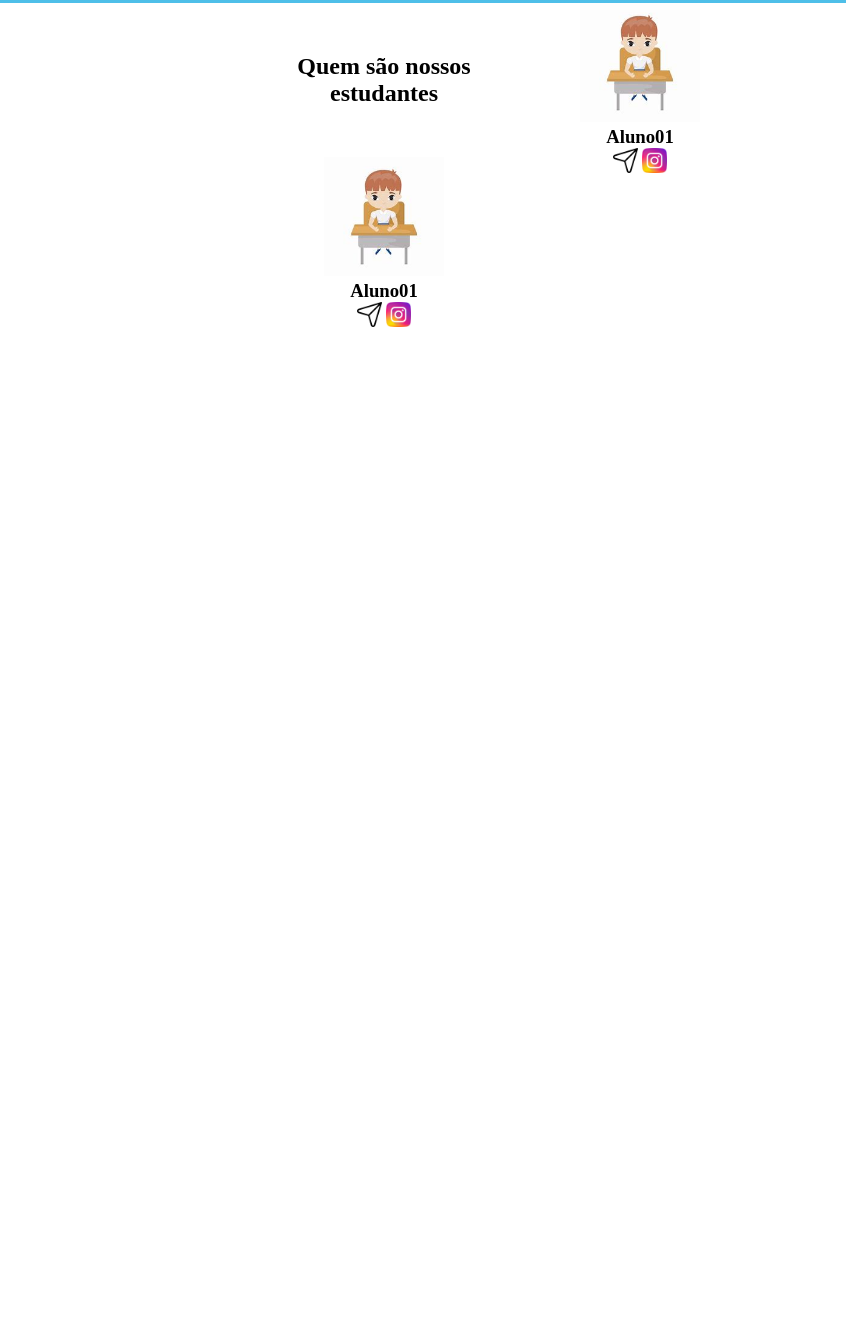
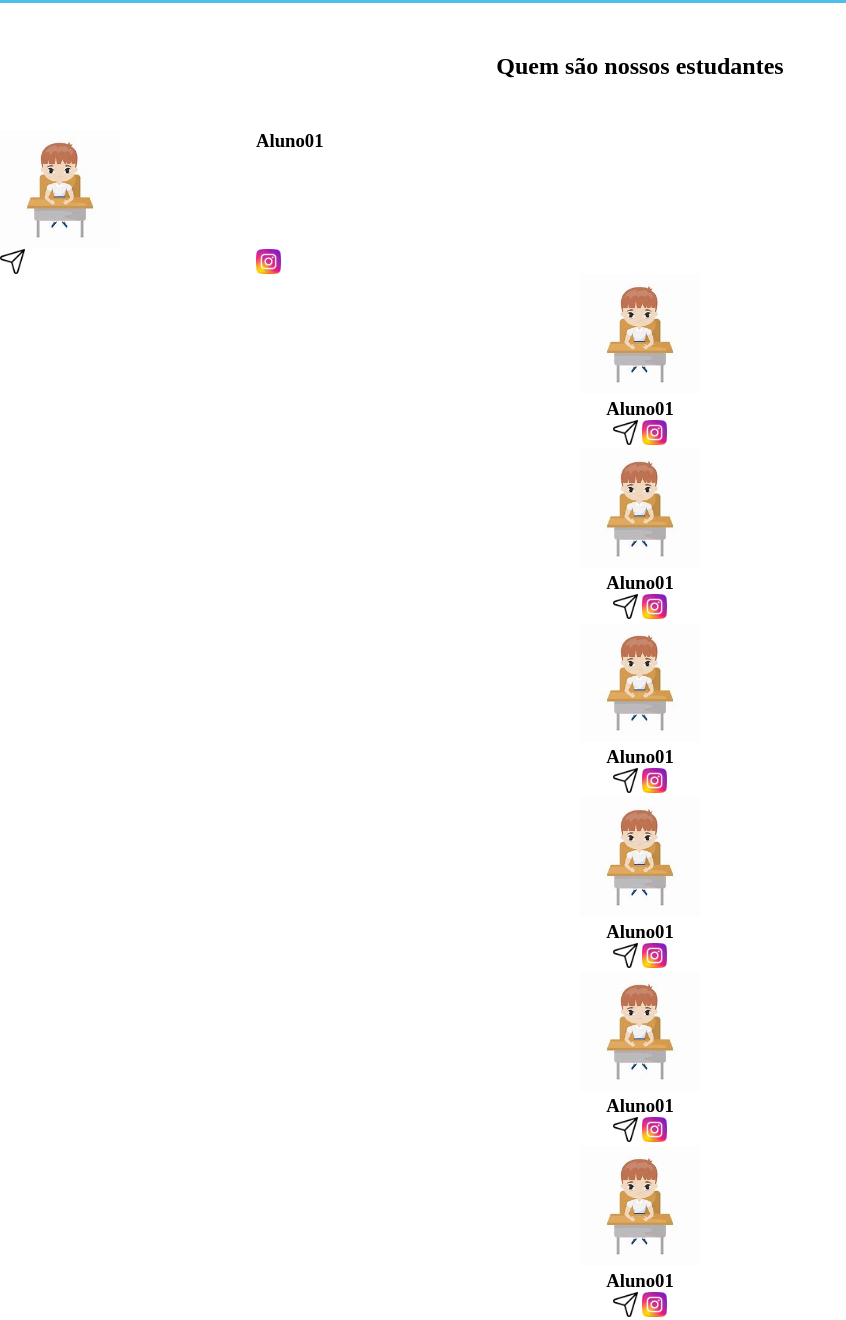
Before and after one commit to nunesgisele/site-turma-criativa, a plain HTML site: page index.html in a window 1280 px wide. Shown: the part 472-1792 px from the top of the page, without its empty margins (0-846 px from the left). Before the commit the page ends 803 px from the top, so only its background shows below. Drawn offline with Linux system fonts and the light colour scheme.

Commit message:
seção estudante (com bug) imagem

```diff
--- a/index.html
+++ b/index.html
@@ -26,10 +26,40 @@
         <img class="escola-imagem"src="Student stress-pana.png" alt="aluno estudando">
     </section>
     <section class="estudante">
+        <h2 class="estudante-titulo">Quem são nossos estudantes</h2>
         <div class="estudante-todos">
-            <span></span>
+        <span></span>
+        <div class="estudante-div"></div>
+            <img class="estudante-imagem" src="aluno.jpg" alt="foto do aluno">
+            <h3 class="estudante-nome">Aluno01</h3>
+            <img class="estudante-icone" src="send.png" alt="icone direct">
+            <img class="estudante-icone" src="instagram.png" alt="icone instagram">
+        </div>
+        <div class="estudante-div">
+            <img class="estudante-imagem" src="aluno.jpg" alt="foto do aluno">
+            <h3 class="estudante-nome">Aluno01</h3>
+            <img class="estudante-icone" src="send.png" alt="icone direct">
+            <img class="estudante-icone" src="instagram.png" alt="icone instagram">
+            </div>
+        <div class="estudante-div">
+                <img class="estudante-imagem" src="aluno.jpg" alt="foto do aluno">
+                <h3 class="estudante-nome">Aluno01</h3>
+                <img class="estudante-icone" src="send.png" alt="icone direct">
+                <img class="estudante-icone" src="instagram.png" alt="icone instagram">
+            </div>
             <div class="estudante-div">
-                <h2 class="estudante-titulo">Quem são nossos estudantes</h2>
+                <img class="estudante-imagem" src="aluno.jpg" alt="foto do aluno">
+                <h3 class="estudante-nome">Aluno01</h3>
+                <img class="estudante-icone" src="send.png" alt="icone direct">
+                <img class="estudante-icone" src="instagram.png" alt="icone instagram">
+            </div>
+            <div class="estudante-div">
+                <img class="estudante-imagem" src="aluno.jpg" alt="foto do aluno">
+                <h3 class="estudante-nome">Aluno01</h3>
+                <img class="estudante-icone" src="send.png" alt="icone direct">
+                <img class="estudante-icone" src="instagram.png" alt="icone instagram">
+            </div>
+            <div class="estudante-div">
                 <img class="estudante-imagem" src="aluno.jpg" alt="foto do aluno">
                 <h3 class="estudante-nome">Aluno01</h3>
                 <img class="estudante-icone" src="send.png" alt="icone direct">
@@ -42,6 +72,7 @@
                 <img class="estudante-icone" src="instagram.png" alt="icone instagram">
             </div>
         </div>
+    </div>
     </section>
 </body>
 </html>
--- a/style.css
+++ b/style.css
@@ -121,14 +121,13 @@ body{
     width: 120px;
 }
 
-.estudante-icone{
-    width: 25px;
-}
-
 .estudante-div{
 text-align: center;
 }
 
+.estudante-icone{
+  width: 25px;
+}
 .estudante-titulo{
   text-align: center;
   padding: 50px 0;
@@ -136,5 +135,5 @@ text-align: center;
 
 .estudante-todos{
   display: grid;
-  grid-template-columns: 20% 20% 20% 20% 20%;
+  grid-template-columns: 20% 20%;
 }
```
